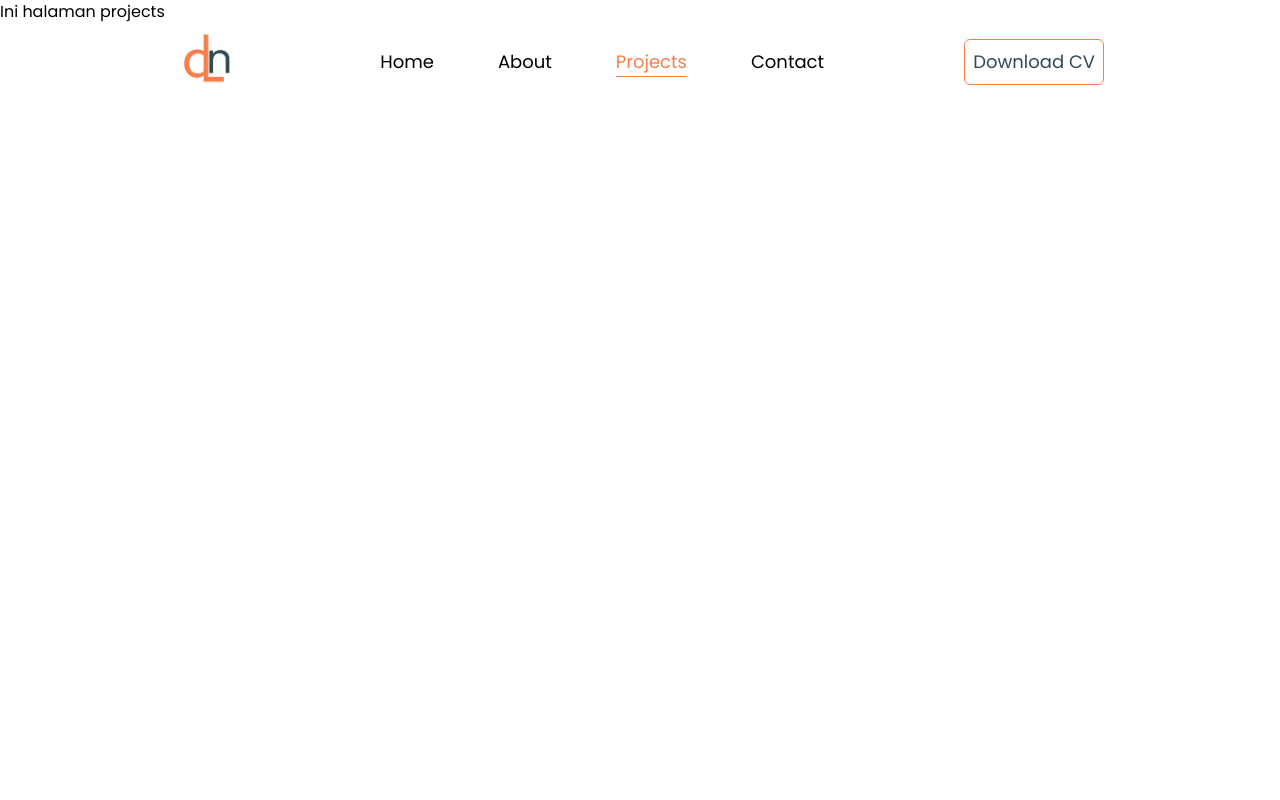
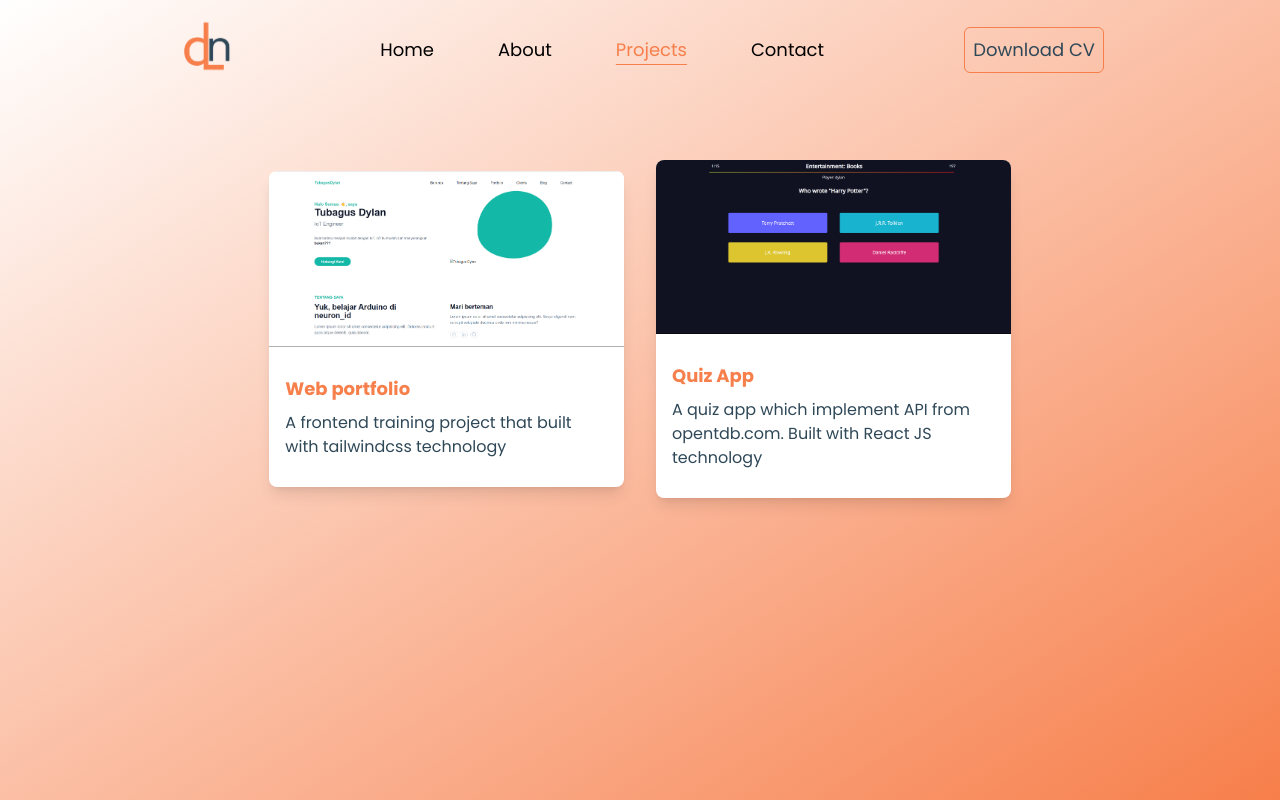
Before and after one commit to tubagusdylan/portfolio-web, a React (Vite) app: page /projects in a window 1280 px wide. Built offline with nearby package versions, Linux system fonts and the light colour scheme.

Commit message:
edit project page

```diff
--- a/src/App.jsx
+++ b/src/App.jsx
@@ -1,16 +1,28 @@
 /* eslint-disable no-unused-vars */
-import { Routes, Route, Link } from "react-router-dom";
+import { Routes, Route } from "react-router-dom";
 import { Home } from "./pages/Home";
 import { About } from "./pages/About";
 import { Projects } from "./pages/Projects";
-import { Services } from "./pages/Services";
 import { Contact } from "./pages/Contact";
 import { Navbar } from "./components/Navbar";
+import { useState, useEffect } from "react";
 
 function App() {
+  const [navFixed, setNavFixed] = useState("");
+
+  useEffect(() => {
+    handleNav();
+  }, []);
+
+  function handleNav() {
+    window.onscroll = () => {
+      window.scrollY > 20 ? setNavFixed("navbar-fixed") : setNavFixed("");
+    };
+  }
+
   return (
     <>
-      <header className="bg-transparent absolute top-0 left-0 w-full z-10">
+      <header className={`bg-transparent absolute top-0 left-0 w-full z-10 ${navFixed}`}>
         <Navbar />
       </header>
 
@@ -18,7 +30,6 @@ function App() {
         <Route path="/" element={<Home />} />
         <Route path="/about" element={<About />} />
         <Route path="/projects" element={<Projects />} />
-        <Route path="/services" element={<Services />} />
         <Route path="/contact" element={<Contact />} />
       </Routes>
     </>
--- a/src/components/Navbar.jsx
+++ b/src/components/Navbar.jsx
@@ -15,7 +15,7 @@ export const Navbar = () => {
 
   return (
     <div className="container xl:px-44">
-      <div className="flex justify-between items-center py-4  relative">
+      <div className="flex justify-between items-center py-1 relative">
         <div>
           <img src={logo} alt="logo" width={50} className="lg:w-16" />
         </div>
--- /dev/null
+++ b/src/components/ProjectWrap.jsx
@@ -0,0 +1,16 @@
+/* eslint-disable react/prop-types */
+export const ProjectWrap = ({ source, title, children, href }) => {
+  return (
+    <div className="w-full lg:w-1/2 p-4">
+      <div className="rounded-lg overflow-hidden bg-white shadow-lg hover:-translate-y-3 hover:shadow-xl transition ease-in-out duration-300">
+        <a href={href} target="_blank" rel="noreferrer">
+          <img src={source} alt="project-1" />
+        </a>
+        <div className="my-3 p-4">
+          <h2 className="font-bold text-lg text-secondary mb-2">{title}</h2>
+          <p className="text-base text-primary">{children}</p>
+        </div>
+      </div>
+    </div>
+  );
+};
--- a/src/index.css
+++ b/src/index.css
@@ -5,6 +5,11 @@
 body {
   font-family: "Poppins", sans-serif;
   @apply box-border;
+}
+
+.navbar-fixed {
+  @apply fixed z-[100] bg-white bg-opacity-75 shadow-md;
+  backdrop-filter: blur(5px);
 }
 
 .hamburger-line {
--- a/src/pages/Projects.jsx
+++ b/src/pages/Projects.jsx
@@ -1,7 +1,20 @@
+import { ProjectWrap } from "../components/ProjectWrap";
+import project1 from "../img/project1.png";
+import project2 from "../img/project2.png";
+
 export const Projects = () => {
   return (
-    <>
-      <h1>Ini halaman projects</h1>
-    </>
+    <section className="pt-32 lg:pt-36 min-h-screen bg-gradient-to-tl from-secondary to-white">
+      <div className="container xl:px-44">
+        <div className="w-full xl:w-10/12 xl:mx-auto gap-3 lg:gap-0 flex flex-wrap pb-20 justify-center items-center">
+          <ProjectWrap source={project1} title={"Web portfolio"} href={"https://tubagusdylan.github.io/portfolio-tailwindcss/"}>
+            A frontend training project that built with tailwindcss technology
+          </ProjectWrap>
+          <ProjectWrap source={project2} title={"Quiz App"} href={"https://quiz-app-v1-reactjs.vercel.app/"}>
+            A quiz app which implement API from opentdb.com. Built with React JS technology
+          </ProjectWrap>
+        </div>
+      </div>
+    </section>
   );
 };
--- a/src/pages/Services.jsx
+++ /dev/null
@@ -1,7 +0,0 @@
-export const Services = () => {
-  return (
-    <>
-      <h1>Ini halaman services</h1>
-    </>
-  );
-};
```
Also changed, not shown: src/img/project1.png (added), src/img/project2.png (added).
